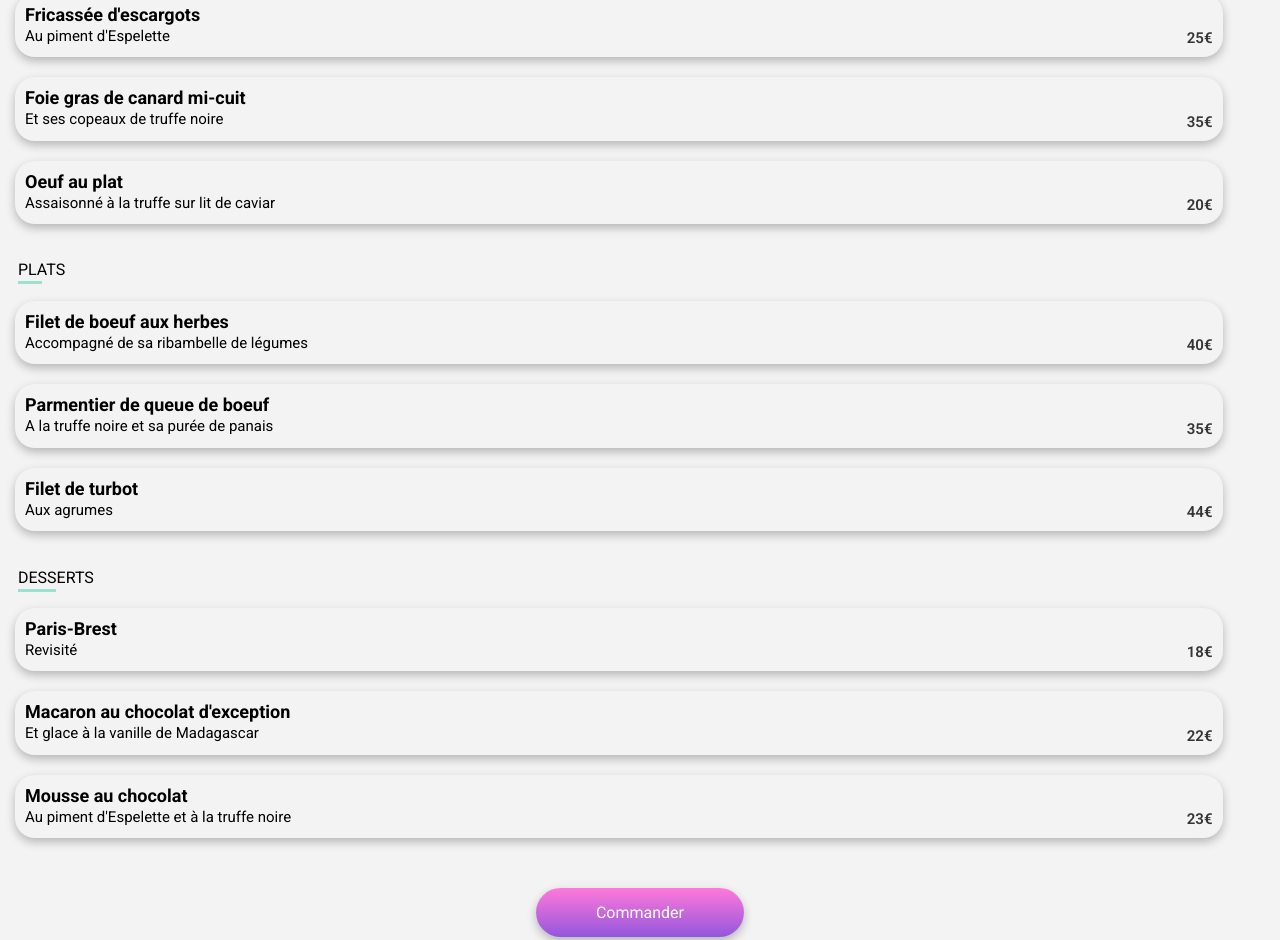
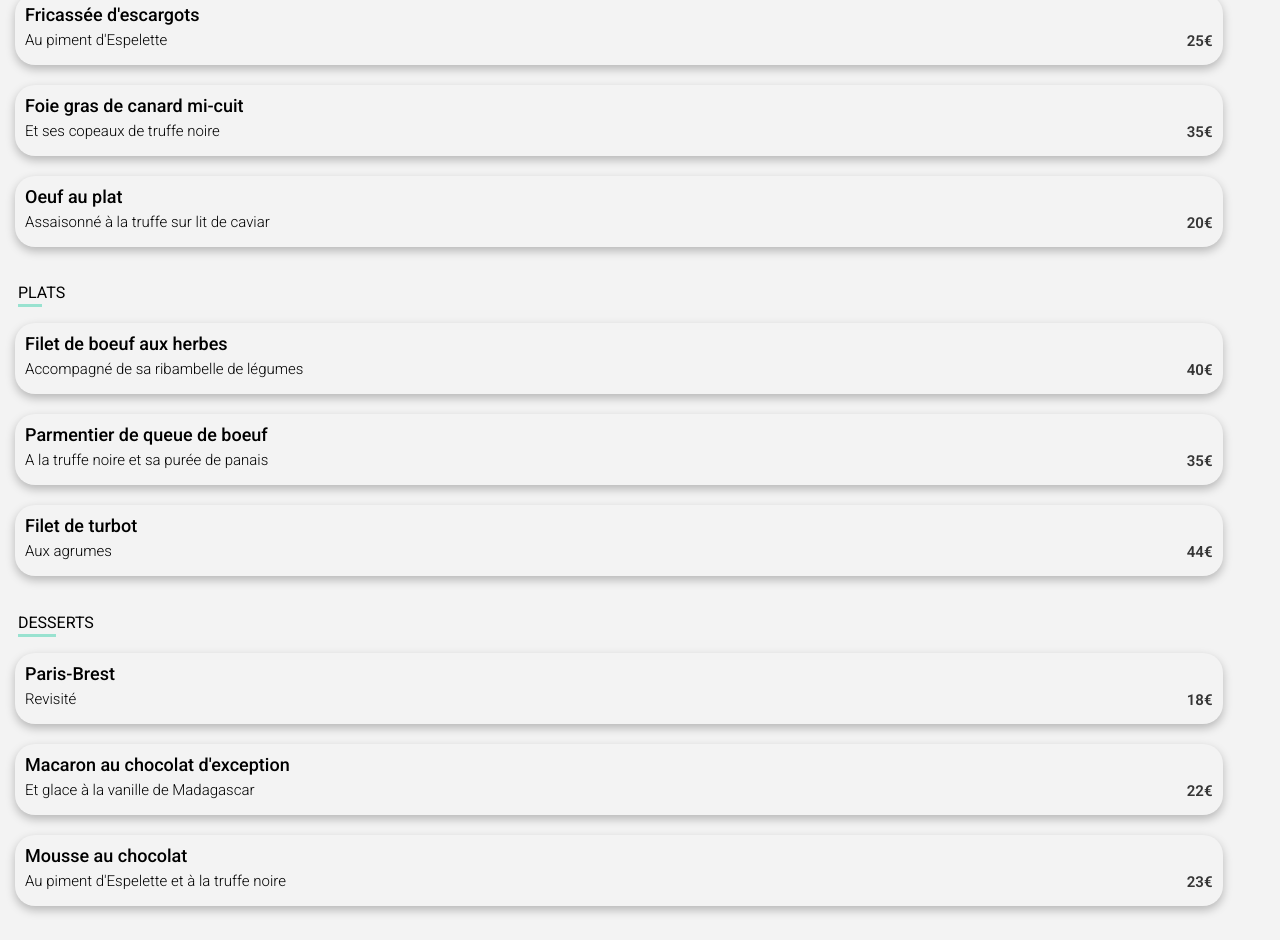
Before and after one commit to SalwaSliti/Project_4, a plain HTML site: page restaurants/palette_du_gout.html in a window 1280 px wide. Shown: the part 396-1336 px from the top of the page. Drawn offline with Linux system fonts and the light colour scheme; a web font is replaced by a local one.

Commit message:
modif label, link contact & W3C

```diff
--- a/SASS/abstracts/_keyframes.scss
+++ b/SASS/abstracts/_keyframes.scss
@@ -12,9 +12,11 @@
 @keyframes loader-opacity {
     from {
         opacity: 1;
+        pointer-events: none;
     }
     to {
         opacity: 0;
+        pointer-events: none;
     }
 }
 
--- a/SASS/abstracts/_mixins.scss
+++ b/SASS/abstracts/_mixins.scss
@@ -183,21 +183,19 @@
         min-width: 0;
         overflow: hidden;
 
-        h3,
-        p {
-            white-space: nowrap;
+        .dish-name {
+            display: block;
+            font-size: 18px;
+            margin: 0;
+            font-weight: 500;
         }
 
-        h3 {
-            font-size: 18px;
-            margin: 0;
-        }
-
-        p {
+        .dish-description {
             font-size: 15px;
             margin: 0;
-            line-height: 1.5;
+            line-height: 2;
             display: block;
+            font-weight: 350;
         }
 
 
@@ -259,6 +257,7 @@
             .price {
                 transform: translateX(0);
                 transition: transform 0.2s ease;
+                padding-bottom: 5px;
             }
         }
 
@@ -283,8 +282,8 @@
             margin-right: 60px;
             transition: margin-right 0.2s ease;
 
-            h3,
-            p {
+            .dish-name,
+            .dish-description {
                 overflow: hidden;
                 text-overflow: ellipsis;
                 white-space: nowrap;
--- a/SASS/layout/_footer.scss
+++ b/SASS/layout/_footer.scss
@@ -25,6 +25,7 @@ footer {
         a {
             text-decoration: none;
             color: white;
+            cursor: pointer;
 
             .fa-utensils {
                 font-size: 14px;
--- a/restaurants/palette_du_gout.html
+++ b/restaurants/palette_du_gout.html
@@ -19,7 +19,7 @@
             <i class="fa-solid fa-arrow-left"></i>
             </a>
         </nav>
-        <img src="/images/logo/ohmyfood.png">
+        <img src="/images/logo/ohmyfood.png" alt="logo du site Ohmyfood">
     </header>
 
     <main>
@@ -29,7 +29,7 @@
                 <section class="menu-section">
                     <div class="restaurant-name">
                         <h1>La palette du goût</h1>
-                        <label for="like-palette" class="like-button" aria-hidden="true">
+                        <label for="like-palette" class="like-button">
                         <input type="checkbox" id="like-palette" class="like-checkbox"
                             aria-label="Ajouter le restaurant aux favoris">
                         <i class="unchecked-heart fa-regular fa-heart"></i>
@@ -41,41 +41,41 @@
                         <h2>ENTRÉES</h2>
                         <div class="menu-card">
                         <label for="menu-card-1" class="menu-card-btn">
-                            <input type="checkbox" id="menu-card-1" class="menu-checkbox"
-                                aria-label="plat séléctionné">
-                            <div class="menu-card-text">
-                                    <h3>Fricassée d'escargots</h3>
-                                    <p>Au piment d'Espelette</p>
-                                </div>
-                                <div class="menu-price">
+                            <span class="menu-card-text">
+                                <input type="checkbox" id="menu-card-1" class="menu-checkbox"
+                                aria-label="plat sélectionné">
+                                    <span class="dish-name">Fricassée d'escargots</span>
+                                    <span class="dish-description">Au piment d'Espelette</span>
+                                </span>
+                                <span class="menu-price">
                                     <span class="price">25€</span>
                                 <i class="fa-solid fa-circle-check"></i>
-                            </div>
+                                </span>
                         </label>
                         </div>
                             <div class="menu-card">
                                 <label for="menu-card-2" class="menu-card-btn">
                                     <input type="checkbox" id="menu-card-2" class="menu-checkbox" aria-label="Plat sélectionné">
-                                <div class="menu-card-text">
-                                    <h3>Foie gras de canard mi-cuit</h3>
-                                    <p>Et ses copeaux de truffe noire</p>
-                                </div>
-                                <div class="menu-price"><span class="price">35€</span>
+                                <span class="menu-card-text">
+                                    <span class="dish-name">Foie gras de canard mi-cuit</span>
+                                    <span class="dish-description">Et ses copeaux de truffe noire</span>
+                                </span>
+                                <span class="menu-price"><span class="price">35€</span>
                                     <i class="fa-solid fa-circle-check"></i>
-                                </div>
+                                </span>
 
                                 </label>
                             </div>
                             <div class="menu-card">
                                 <label for="menu-card-3" class="menu-card-btn">
                                     <input type="checkbox" id="menu-card-3" class="menu-checkbox" aria-label="Plat sélectionné">
-                                <div class="menu-card-text">
-                                    <h3>Oeuf au plat</h3>
-                                    <p>Assaisonné à la truffe sur lit de caviar</p>
-                                </div>
-                                <div class="menu-price"><span class="price">20€</span>
+                                <span class="menu-card-text">
+                                    <span class="dish-name">Oeuf au plat</span>
+                                    <span class="dish-description">Assaisonné à la truffe sur lit de caviar</span>
+                                </span>
+                                <span class="menu-price"><span class="price">20€</span>
                                     <i class="fa-solid fa-circle-check"></i>
-                                </div>
+                                </span>
 
                                 </label>
                             </div>
@@ -87,39 +87,39 @@
                             <div class="menu-card">
                                 <label for="menu-card-4" class="menu-card-btn">
                                     <input type="checkbox" id="menu-card-4" class="menu-checkbox" aria-label="Plat sélectionné">
-                                <div class="menu-card-text">
-                                    <h3>Filet de boeuf aux herbes</h3>
-                                    <p>Accompagné de sa ribambelle de légumes</p>
-                                </div>
-                                <div class="menu-price"><span class="price">40€</span>
+                                <span class="menu-card-text">
+                                    <span class="dish-name">Filet de boeuf aux herbes</span>
+                                    <span class="dish-description">Accompagné de sa ribambelle de légumes</span>
+                                </span>
+                                <span class="menu-price"><span class="price">40€</span>
                                     <i class="fa-solid fa-circle-check"></i>
-                                </div>
+                                </span>
 
                                 </label>
                             </div>
                             <div class="menu-card">
                                 <label for="menu-card-5" class="menu-card-btn">
                                     <input type="checkbox" id="menu-card-5" class="menu-checkbox" aria-label="Plat sélectionné">
-                                <div class="menu-card-text">
-                                    <h3>Parmentier de queue de boeuf</h3>
-                                    <p>A la truffe noire et sa purée de panais</p>
-                                </div>
-                                <div class="menu-price"><span class="price">35€</span>
+                                <span class="menu-card-text">
+                                    <span class="dish-name">Parmentier de queue de boeuf</span>
+                                    <span class="dish-description">A la truffe noire et sa purée de panais</span>
+                                </span>
+                                <span class="menu-price"><span class="price">35€</span>
                                     <i class="fa-solid fa-circle-check"></i>
-                                </div>
+                                </span>
 
                                 </label>
                             </div>
                             <div class="menu-card">
                                 <label for="menu-card-6" class="menu-card-btn">
                                     <input type="checkbox" id="menu-card-6" class="menu-checkbox" aria-label="Plat sélectionné">
-                                <div class="menu-card-text">
-                                    <h3>Filet de turbot</h3>
-                                    <p>Aux agrumes</p>
-                                </div>
-                                <div class="menu-price"><span class="price">44€</span>
+                                <span class="menu-card-text">
+                                    <span class="dish-name">Filet de turbot</span>
+                                    <span class="dish-description">Aux agrumes</span>
+                                </span>
+                                <span class="menu-price"><span class="price">44€</span>
                                     <i class="fa-solid fa-circle-check"></i>
-                                </div>
+                                </span>
 
                                 </label>
                             </div>
@@ -131,45 +131,45 @@
                             <div class="menu-card">
                                 <label for="menu-card-7" class="menu-card-btn">
                                     <input type="checkbox" id="menu-card-7" class="menu-checkbox" aria-label="Plat sélectionné">
-                                <div class="menu-card-text">
-                                    <h3>Paris-Brest</h3>
-                                    <p>Revisité</p>
-                                </div>
-                                <div class="menu-price"><span class="price">18€</span>
+                                <span class="menu-card-text">
+                                    <span class="dish-name">Paris-Brest</span>
+                                    <span class="dish-description">Revisité</span>
+                                </span>
+                                <span class="menu-price"><span class="price">18€</span>
                                     <i class="fa-solid fa-circle-check"></i>
-                                </div>
+                                </span>
 
                                 </label>
                             </div>
                             <div class="menu-card">
                                 <label for="menu-card-8" class="menu-card-btn">
                                     <input type="checkbox" id="menu-card-8" class="menu-checkbox" aria-label="Plat sélectionné">
-                                <div class="menu-card-text">
-                                    <h3>Macaron au chocolat d'exception</h3>
-                                    <p>Et glace à la vanille de Madagascar</p>
-                                </div>
-                                <div class="menu-price"><span class="price">22€</span>
+                                <span class="menu-card-text">
+                                    <span class="dish-name">Macaron au chocolat d'exception</span>
+                                    <span class="dish-description">Et glace à la vanille de Madagascar</span>
+                                </span>
+                                <span class="menu-price"><span class="price">22€</span>
                                     <i class="fa-solid fa-circle-check"></i>
-                                </div>
+                                </span>
 
                                 </label>
                             </div>
                             <div class="menu-card">
                                 <label for="menu-card-9" class="menu-card-btn">
                                     <input type="checkbox" id="menu-card-9" class="menu-checkbox" aria-label="Plat sélectionné">
-                                <div class="menu-card-text">
-                                    <h3>Mousse au chocolat</h3>
-                                    <p>Au piment d'Espelette et à la truffe noire</p>
-                                </div>
-                                <div class="menu-price"><span class="price">23€</span>
+                                <span class="menu-card-text">
+                                    <span class="dish-name">Mousse au chocolat</span>
+                                    <span class="dish-description">Au piment d'Espelette et à la truffe noire</span>
+                                </span>
+                                <span class="menu-price"><span class="price">23€</span>
                                     <i class="fa-solid fa-circle-check"></i>
-                                </div>
+                                </span>
 
                                 </label>
                             </div>
                         </div>
                     </div>
-                    <button class="btn" href="#">Commander</button>
+                    <button class="btn">Commander</button>
                 </section>
         </main>
 
@@ -178,8 +178,8 @@
                 <ul>
                     <li><a href="#"><i class="fa-solid fa-utensils"></i>Proposer un restaurant</a></li>
                     <li><a href="#"><i class="fa-solid fa-handshake-angle"></i>Devenir partenaire</a></li>
-                    <li><a href="#"><i></i>Mentions légales</a></li>
-                    <li><a href="#"><i></i>Contact</a></li>
+                    <li><a href="#">Mentions légales</a></li>
+                    <li><a href="mailto:ohmyfood@mail.fr">Contact</a></li>
                 </ul>
     </footer>
 </body>
```
Also changed, not shown: index.html (+7 -8 lines), restaurants/a_la_francaise.html (+59 -60 lines), restaurants/delice_des_sens.html (+58 -59 lines), restaurants/note_enchantee.html (+64 -65 lines), SASS/style.css, 1 other file.
